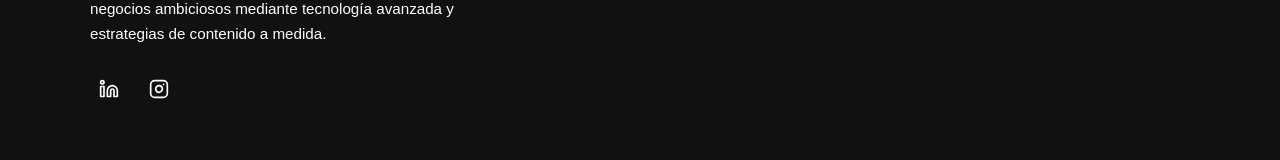
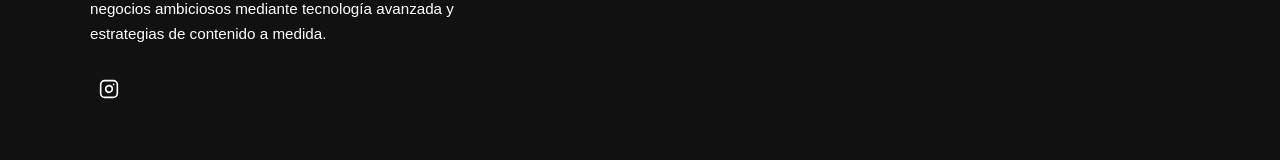
Before and after one commit to zLucky090802/marketing-page, an Angular app: page / in a window 1280 px wide. Shown: the part 4167-4327 px from the top of the page. Built offline with nearby package versions, Linux system fonts and the light colour scheme.

Commit message:
Update footer.component.html

```diff
--- a/src/app/shared/components/footer/footer.component.html
+++ b/src/app/shared/components/footer/footer.component.html
@@ -11,10 +11,8 @@
             Transformamos la operación y presencia digital de negocios ambiciosos mediante tecnología avanzada y estrategias de contenido a medida.
           </p>
           <div class="footer-socials">
-            <a href="#" class="social-link" aria-label="LinkedIn">
-              <svg xmlns="http://www.w3.org/2000/svg" width="20" height="20" viewBox="0 0 24 24" fill="none" stroke="currentColor" stroke-width="2" stroke-linecap="round" stroke-linejoin="round"><path d="M16 8a6 6 0 0 1 6 6v7h-4v-7a2 2 0 0 0-2-2 2 2 0 0 0-2 2v7h-4v-7a6 6 0 0 1 6-6z"></path><rect x="2" y="9" width="4" height="12"></rect><circle cx="4" cy="4" r="2"></circle></svg>
-            </a>
-            <a href="#" class="social-link" aria-label="Instagram">
+
+            <a href="https://www.instagram.com/eca_ia/" class="social-link" aria-label="Instagram">
               <svg xmlns="http://www.w3.org/2000/svg" width="20" height="20" viewBox="0 0 24 24" fill="none" stroke="currentColor" stroke-width="2" stroke-linecap="round" stroke-linejoin="round"><rect x="2" y="2" width="20" height="20" rx="5" ry="5"></rect><path d="M16 11.37A4 4 0 1 1 12.63 8 4 4 0 0 1 16 11.37z"></path><line x1="17.5" y1="6.5" x2="17.51" y2="6.5"></line></svg>
             </a>
           </div>
```
